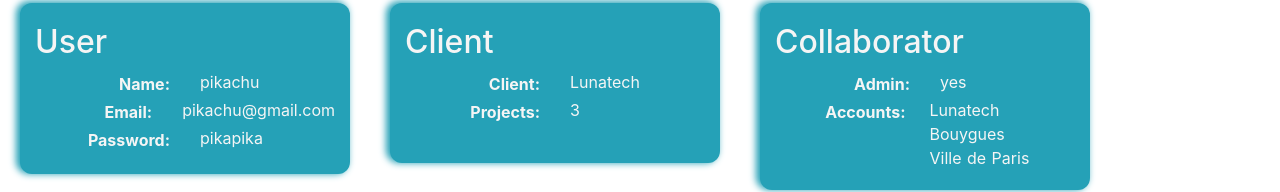
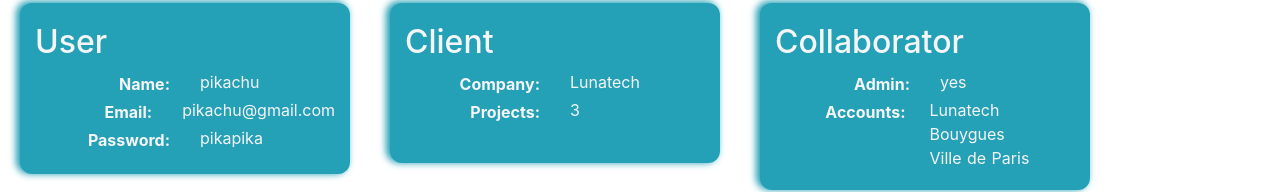
Before and after one commit to Lunalex/nuxt-vueJs-training, a Nuxt app: page /account in a window 1280 px wide. Shown: the part 144-336 px from the top of the page. Built offline with nearby package versions, Linux system fonts and the light colour scheme.

Commit message:
very small typo change

```diff
--- a/components/User_client.vue
+++ b/components/User_client.vue
@@ -5,7 +5,7 @@
         <b-col align-self="center"><h2>Client</h2></b-col>
       </b-row>
       <b-row cols="3" align-h="around" align-v="start">
-        <b-col class="parameter-name">Client:</b-col>
+        <b-col class="parameter-name">Company:</b-col>
         <b-col class="parameter-value">Lunatech</b-col>
       </b-row>
       <b-row cols="3" align-h="around" align-v="start">
```
